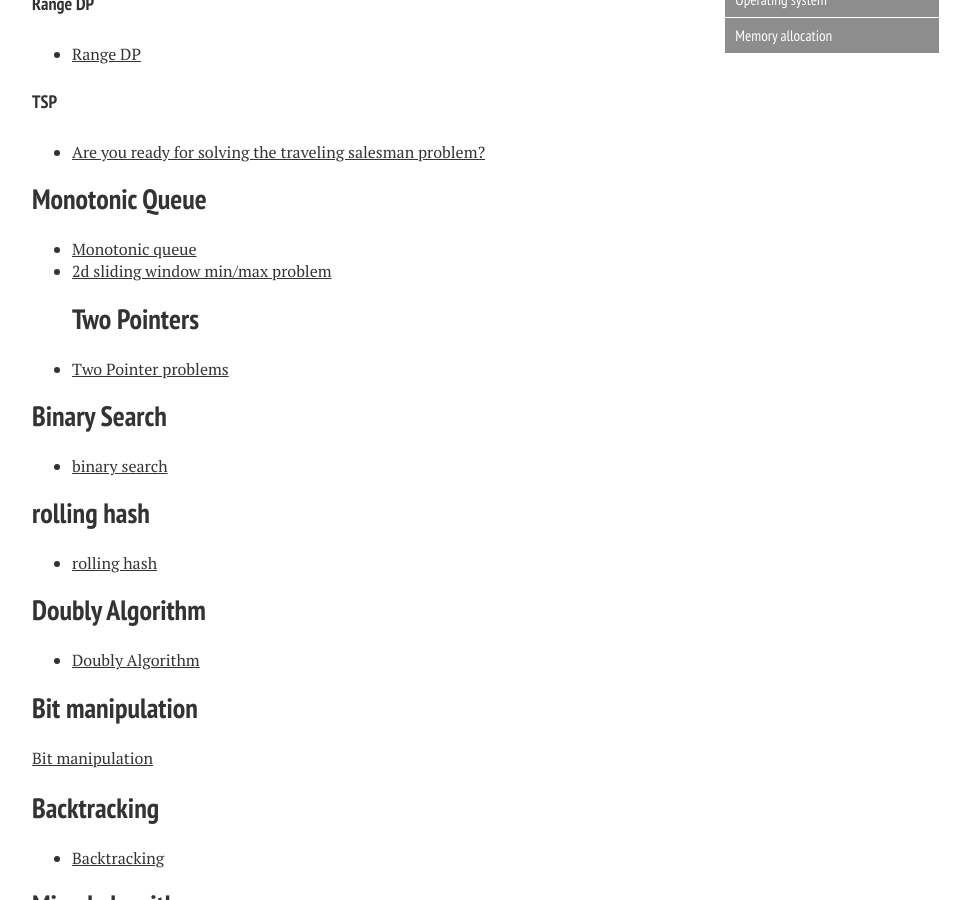
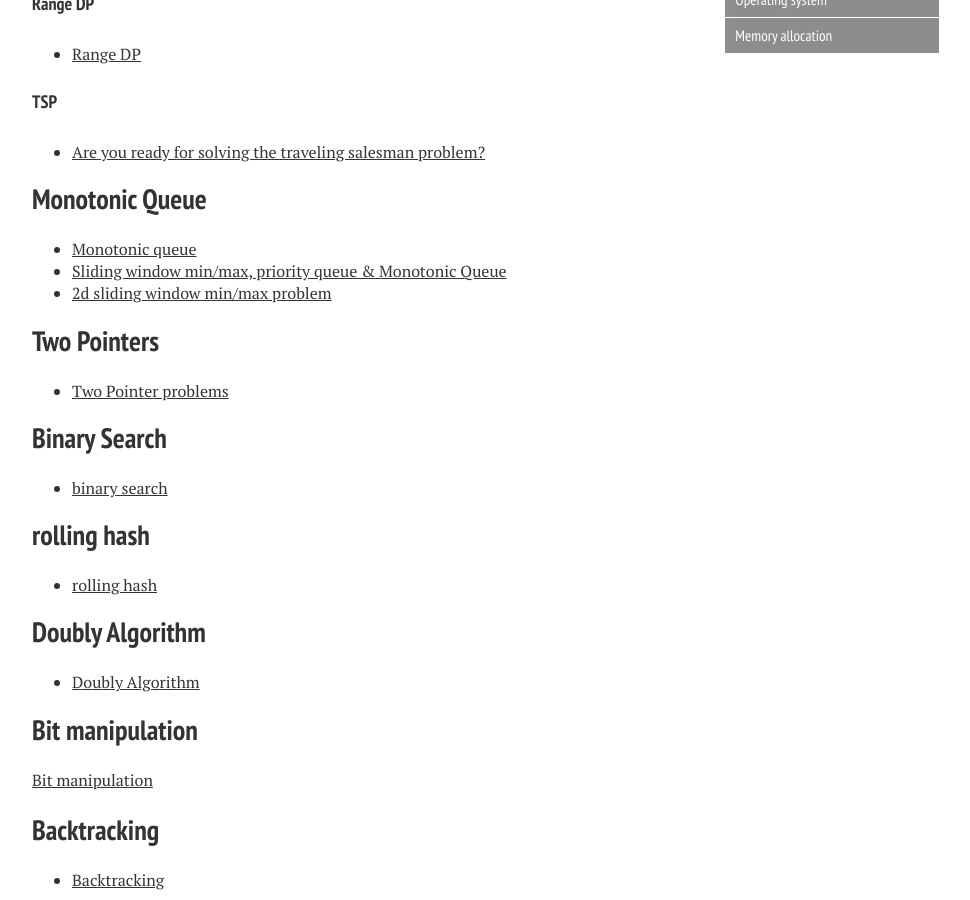
Before and after one commit to xiaokeshen/xiaokeshen.github.io, a Jekyll site: the page built from blog/index.md, in a window 1280 px wide and 900 px high, scrolled down 1884 px. Shown: the whole window, without its empty margins (288-1258 px from the left). Built offline with Jekyll 4.4.1, drawn with Linux system fonts in a browser that asks for light colours; nearby versions of some CDN libraries.

Commit message:
add one more blog related to monotonic queue

```diff
--- a/blog/index.md
+++ b/blog/index.md
@@ -70,9 +70,10 @@
 - [Are you ready for solving the traveling salesman problem?](https://medium.com/analytics-vidhya/are-you-read-for-solving-the-traveling-salesman-problem-80e3c4ea45fc?source=friends_link&sk=b28ea8888460935401ae02f800d6ccd8)
 
 ## Monotonic Queue
+- [Monotonic queue](https://medium.com/@jim.morris.shen/monotonic-queue-52d1472ee4e4?source=friends_link&sk=64cb46f421815aa4a002b375674faa74)
+- [Sliding window min/max, priority queue & Monotonic Queue](https://medium.com/@jim.morris.shen/sliding-window-min-max-priority-queue-monotonic-queue-ec77636cdc31?source=friends_link&sk=3c41b31a29a2fd879c1ff478e9777b2d)
+- [2d sliding window min/max problem](https://medium.com/@jim.morris.shen/2d-sliding-window-min-max-problem-e24b0c707a62?source=friends_link&sk=46498cedeb74b99fa2cd188e492184ba)
 
-- [Monotonic queue](https://medium.com/@jim.morris.shen/monotonic-queue-52d1472ee4e4?source=friends_link&sk=64cb46f421815aa4a002b375674faa74)
-- [2d sliding window min/max problem](https://medium.com/@jim.morris.shen/2d-sliding-window-min-max-problem-e24b0c707a62?source=friends_link&sk=46498cedeb74b99fa2cd188e492184ba)
 ## Two Pointers
 - [Two Pointer problems](https://medium.com/@jim.morris.shen/two-pointers-5bc86424ffd4?source=friends_link&sk=20eb28ea867ad7f3a3e67b22fd5bf4f9)
 
@@ -92,7 +93,6 @@
 - [Backtracking](https://medium.com/@jim.morris.shen/backtrack-6cfb2a8fe510?source=friends_link&sk=eb9be292fba2a377edc0f2f9d404052a)
 
 ## Mixed algorithms
-
 ### BFS and Dijkstra
 - [BFS and Dijkstra algorithm](https://medium.com/@jim.morris.shen/bfs-dijkstra-c46de5cb1f0b?source=friends_link&sk=f9cc2b3f457dc7f8731d99d5881994db)
 ### Union find and binary search
@@ -120,7 +120,6 @@
 - [First Unique Number](coding/data_structure/first_unique_number.md)
 
 ### Linked List
-
 - [Singly Linked List](coding/data_structure/linked_list/single_linked_list.md)
 
 ### Binary Tree
```
